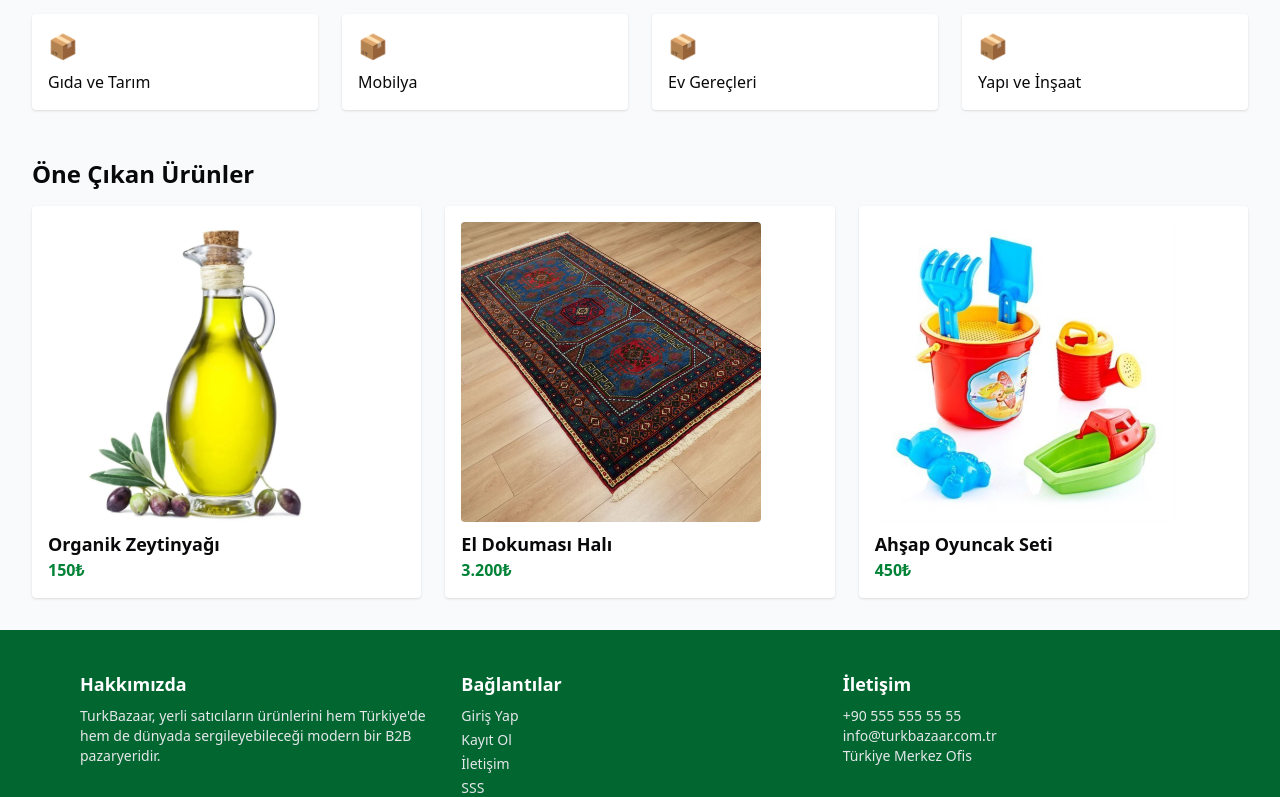
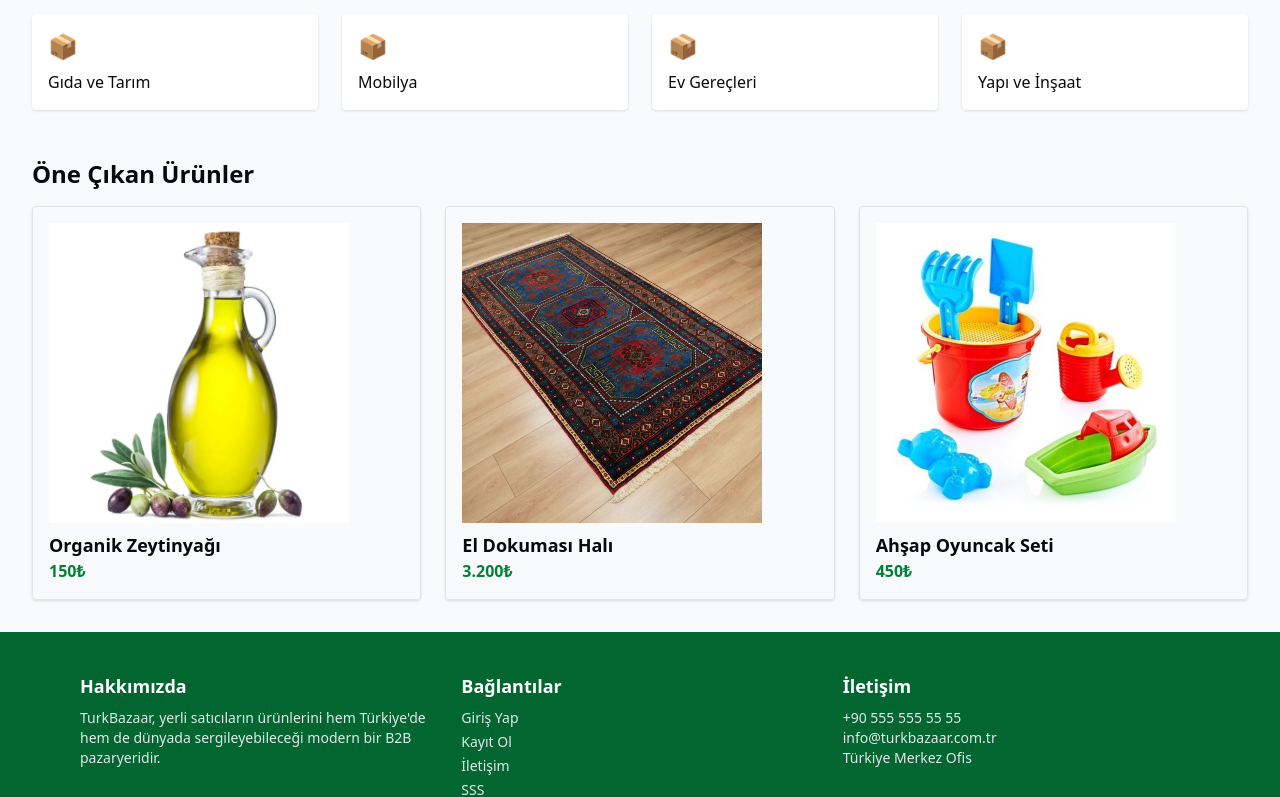
Before and after one commit to markasyon/turkbazaar-ui-js, a Next.js app: page / in a window 1280 px wide. Shown: the part 496-1293 px from the top of the page. Built offline with nearby package versions, Linux system fonts and the light colour scheme.

Commit message:
Update UrunKarti.jsx

```diff
--- a/components/UrunKarti.jsx
+++ b/components/UrunKarti.jsx
@@ -1,18 +1,10 @@
-'use client';
-
 import Image from 'next/image';
 
-interface UrunKartiProps {
-  baslik: string;
-  resim: string;
-  fiyat: string;
-}
-
-export default function UrunKarti({ baslik, resim, fiyat }: UrunKartiProps) {
+export default function UrunKarti({ baslik, resim, fiyat }) {
   return (
-    <div className="bg-white p-4 rounded shadow hover:shadow-lg transition">
-      <Image src={resim} alt={baslik} width={300} height={200} className="rounded" />
-      <h3 className="text-lg font-semibold mt-2">{baslik}</h3>
+    <div className="border p-4 rounded shadow">
+      <Image src={resim} alt={baslik} width={300} height={200} className="mb-2" />
+      <h3 className="font-semibold text-lg">{baslik}</h3>
       <p className="text-green-700 font-bold">{fiyat}</p>
     </div>
   );
```
